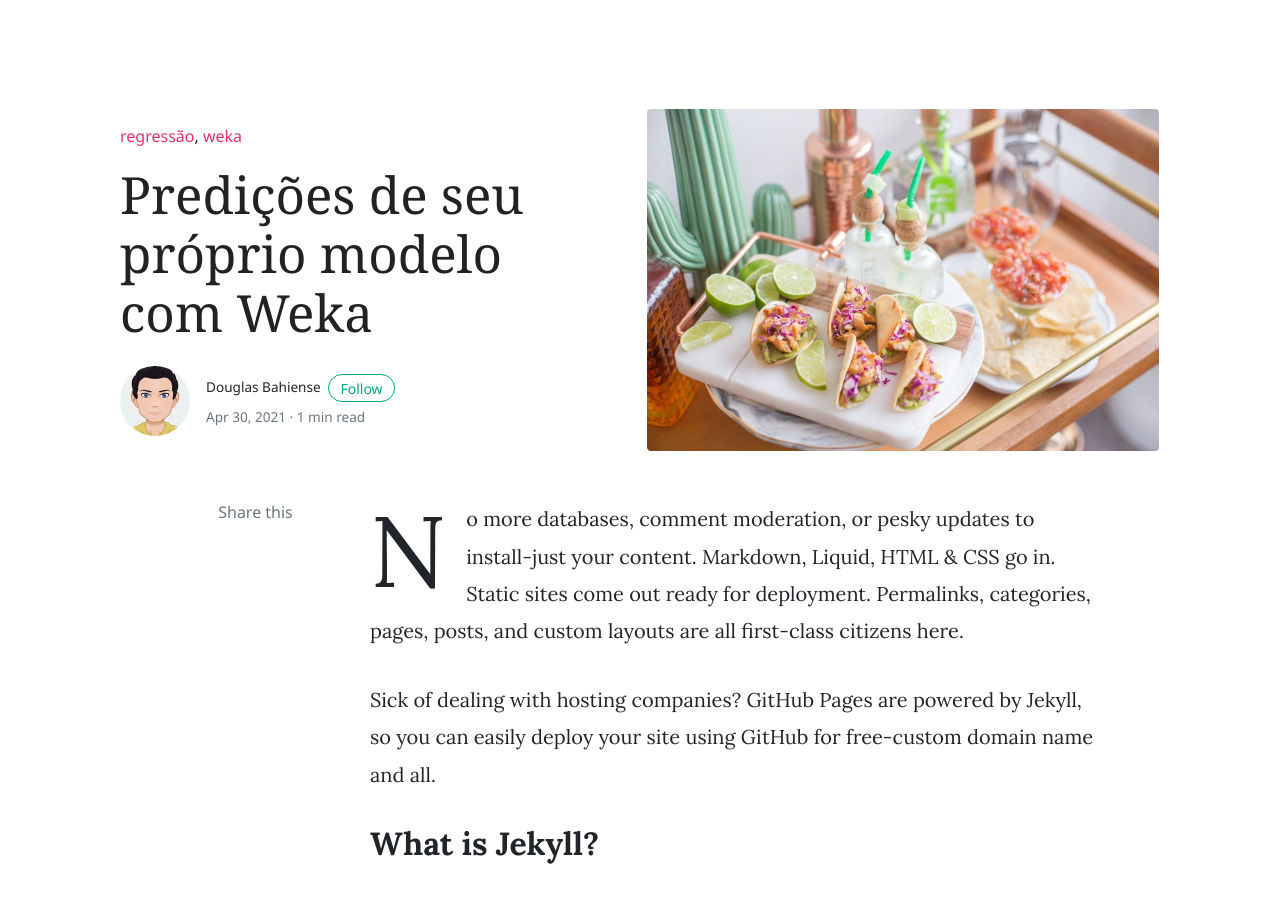
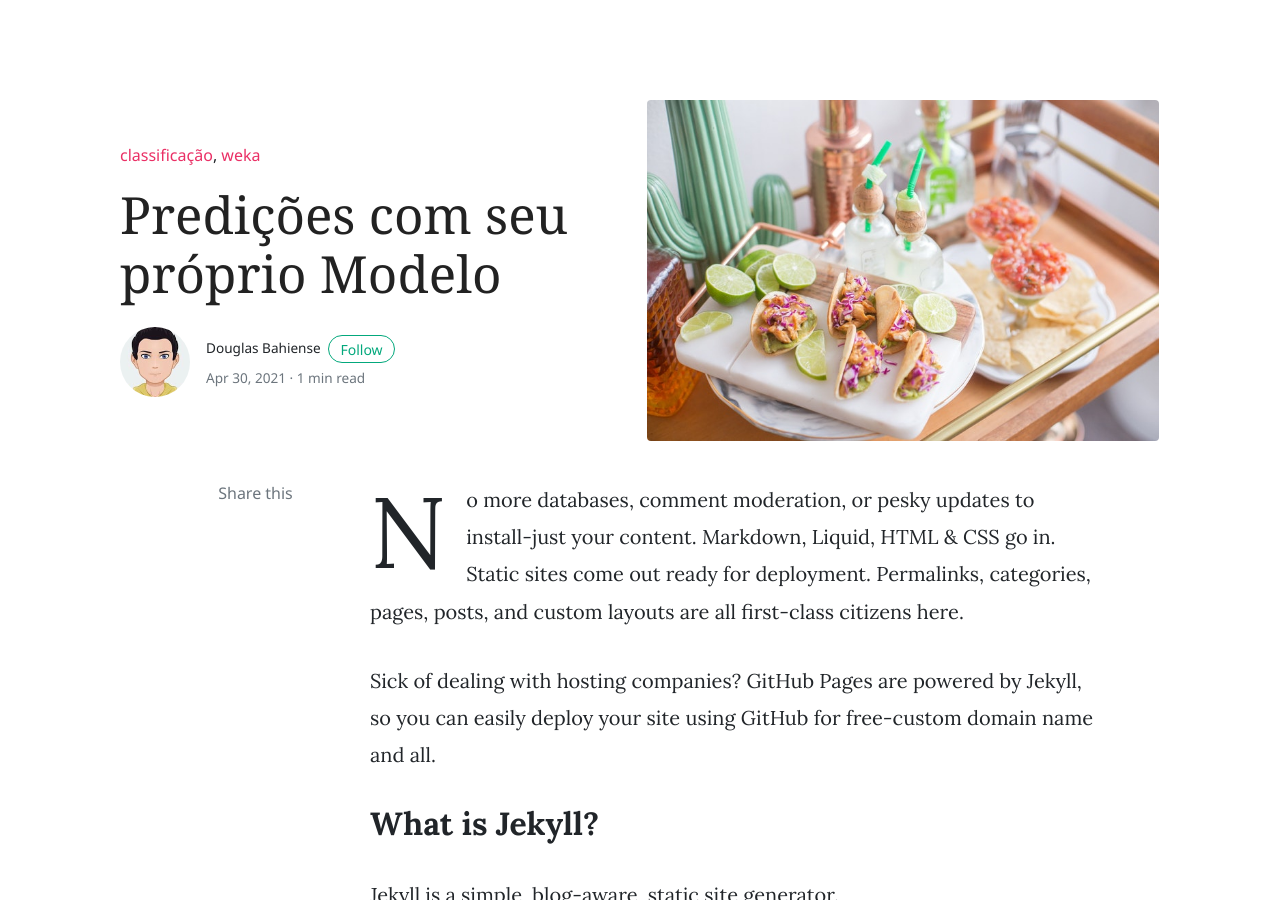
Before and after one commit to dbahiense/dbahiense.github.io, a Jekyll site: the page built from _posts/2021-04-30-predictions-with-your-own-model.md, in a window 1280 px wide and 900 px high. Built offline with Jekyll 4.4.1, drawn with Linux system fonts in a browser that asks for light colours; nearby versions of some CDN libraries; comment, search, counter and statistics services are not loaded.

Commit message:
edit posts

```diff
--- a/_posts/2021-04-30-predictions-of-your-own-model-with-weka.md
+++ b/_posts/2021-04-30-predictions-with-your-own-model.md
@@ -1,7 +1,7 @@
 ---
 layout: post
-title:  "Predições de seu próprio modelo com Weka"
-categories: [regressão, weka]
+title:  "Predições com seu próprio Modelo"
+categories: [classificação, weka]
 image: assets/images/11.jpg
 ---
 
```
Also changed, not shown: _posts/2021-04-01-a-fish-called-weka.md (+1 -1 lines).
